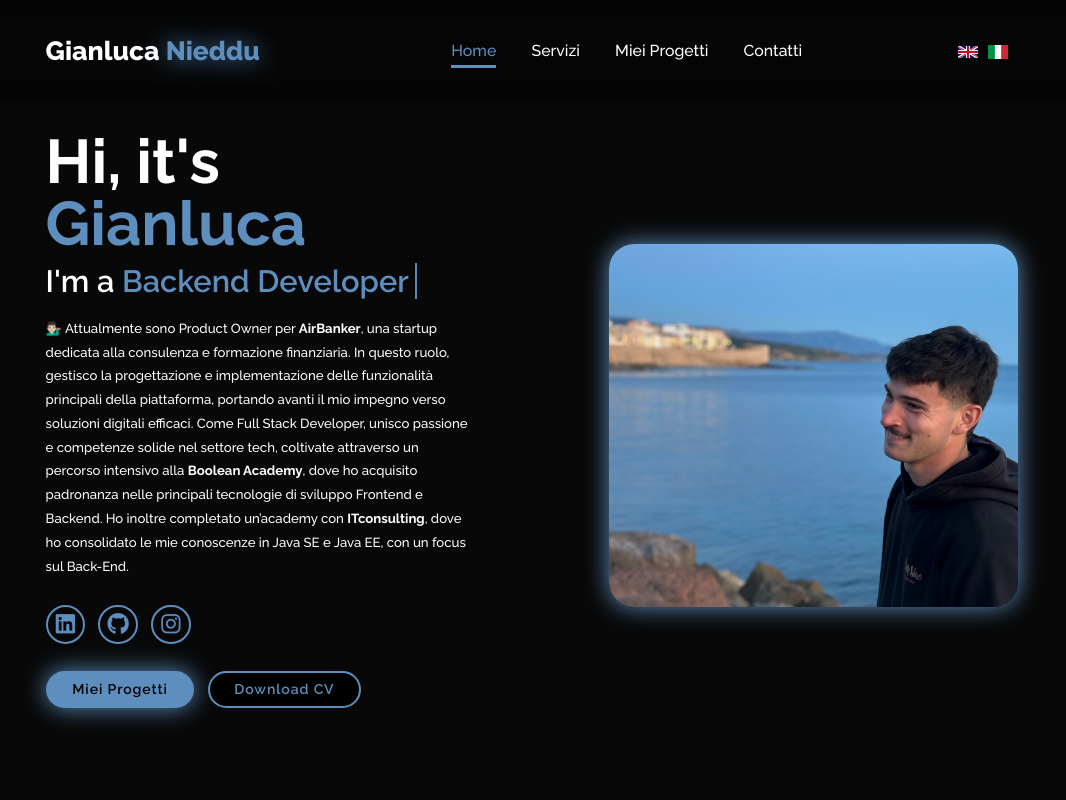
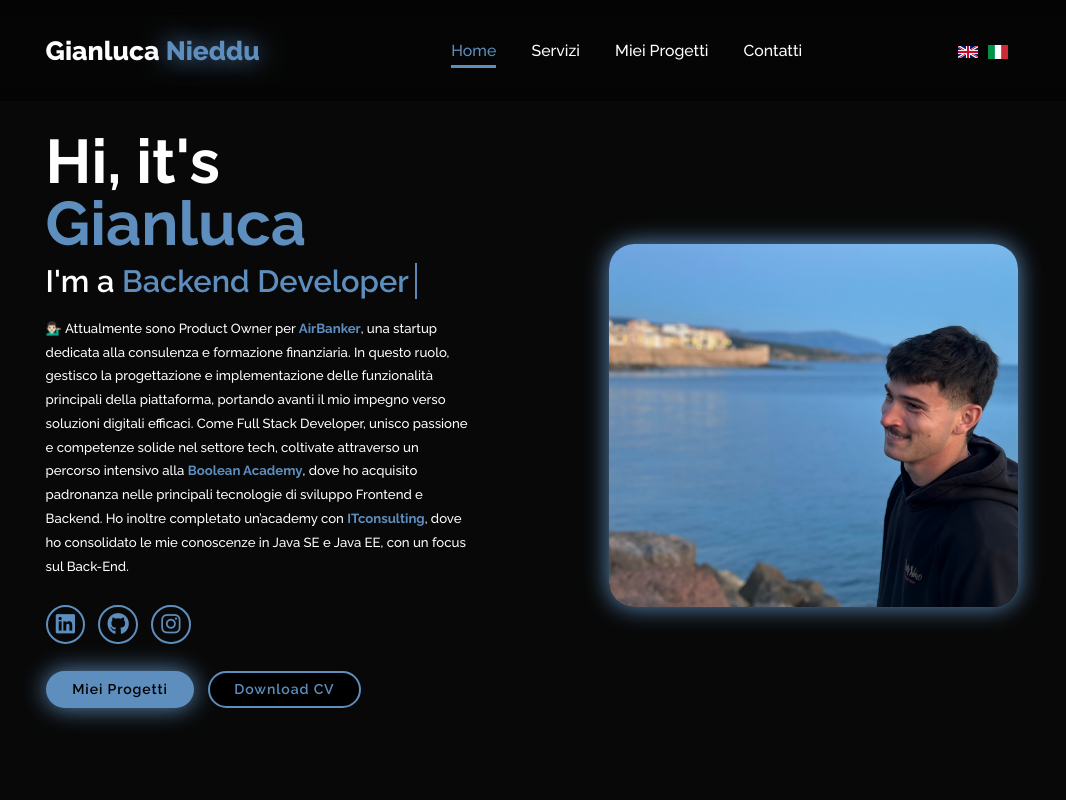
Before and after one commit to gianlucanied/my-new-portfolio, a Vue app: page / in a window 1280 px wide. Shown: the top 800 px of the page, without its empty margins (108-1174 px from the left). Built offline with nearby package versions, Linux system fonts and the light colour scheme.

Commit message:
fix: span

```diff
--- a/src/i18n.js
+++ b/src/i18n.js
@@ -10,7 +10,7 @@ const messages = {
     projects: "Projects",
     contacts: "Contacts",
     testoPresentazione:
-      "💁🏻‍♂️ I am currently a Product Owner at <b>AirBanker</b>, a startup dedicated to financial consulting and education. In this role, I manage the design and implementation of the platform's key features, driving my commitment to effective digital solutions. As a Full Stack Developer, I combine my passion with solid skills in the tech industry, cultivated through an intensive program at the <b>Boolean Academy</b>, where I gained proficiency in the main Frontend and Backend development technologies. I also completed an academy with <b>ITconsulting</b>, where I strengthened my knowledge of Java SE and Java EE, focusing on Back-End development.",
+      "💁🏻‍♂️ I am currently a Product Owner at <span><b>AirBanker</b></span>, a startup dedicated to financial consulting and education. In this role, I manage the design and implementation of the platform's key features, driving my commitment to effective digital solutions. As a Full Stack Developer, I combine my passion with solid skills in the tech industry, cultivated through an intensive program at the <span><b>Boolean Academy</b></span>, where I gained proficiency in the main Frontend and Backend development technologies. I also completed an academy with <span><b>ITconsulting</b></span>, where I strengthened my knowledge of Java SE and Java EE, focusing on Back-End development.",
     pBackend:
       "I have studied backend programming languages such as <b>PHP</b> and <b>Laravel</b>, delving into techniques to develop robust and scalable web applications. Additionally, I have gained skills in using <b>phpMyAdmin</b> for database management and administration, ensuring efficient and secure handling of information. I have also studied <b>Java SE</b> and <b>Java EE</b>, as well as <b>MySQL</b>, to further expand my skills in backend development and database management.",
     pFrontend:
@@ -36,7 +36,7 @@ const messages = {
     projects: "Miei Progetti",
     contacts: "Contatti",
     testoPresentazione:
-      "💁🏻‍♂️ Attualmente sono Product Owner per <b>AirBanker</b>, una startup dedicata alla consulenza e formazione finanziaria. In questo ruolo, gestisco la progettazione e implementazione delle funzionalità principali della piattaforma, portando avanti il mio impegno verso soluzioni digitali efficaci. Come Full Stack Developer, unisco passione e competenze solide nel settore tech, coltivate attraverso un percorso intensivo alla <b>Boolean Academy</b>, dove ho acquisito padronanza nelle principali tecnologie di sviluppo Frontend e Backend. Ho inoltre completato un’academy con <b>ITconsulting</b>, dove ho consolidato le mie conoscenze in Java SE e Java EE, con un focus sul Back-End. ",
+      "💁🏻‍♂️ Attualmente sono Product Owner per <span><b>AirBanker</b></span>, una startup dedicata alla consulenza e formazione finanziaria. In questo ruolo, gestisco la progettazione e implementazione delle funzionalità principali della piattaforma, portando avanti il mio impegno verso soluzioni digitali efficaci. Come Full Stack Developer, unisco passione e competenze solide nel settore tech, coltivate attraverso un percorso intensivo alla <span><b>Boolean Academy</b></span>, dove ho acquisito padronanza nelle principali tecnologie di sviluppo Frontend e Backend. Ho inoltre completato un’academy con <span><b>ITconsulting</b></span>, dove ho consolidato le mie conoscenze in Java SE e Java EE, con un focus sul Back-End. ",
     pBackend:
       "Ho studiato i linguaggi di programmazione backend <b>PHP</b> e <b>Laravel</b>, approfondendo le tecniche per sviluppare applicazioni web robuste e scalabili. Inoltre, ho acquisito competenze nell'uso di <b>phpMyAdmin</b> per la gestione e l'amministrazione dei database, garantendo una gestione efficiente e sicura delle informazioni. Ho anche studiato <b>Java SE</b> e <b>Java EE</b>, oltre a <b>MySQL</b>, per ampliare ulteriormente le mie competenze nello sviluppo backend e nella gestione dei database.",
     pFrontend:
```
